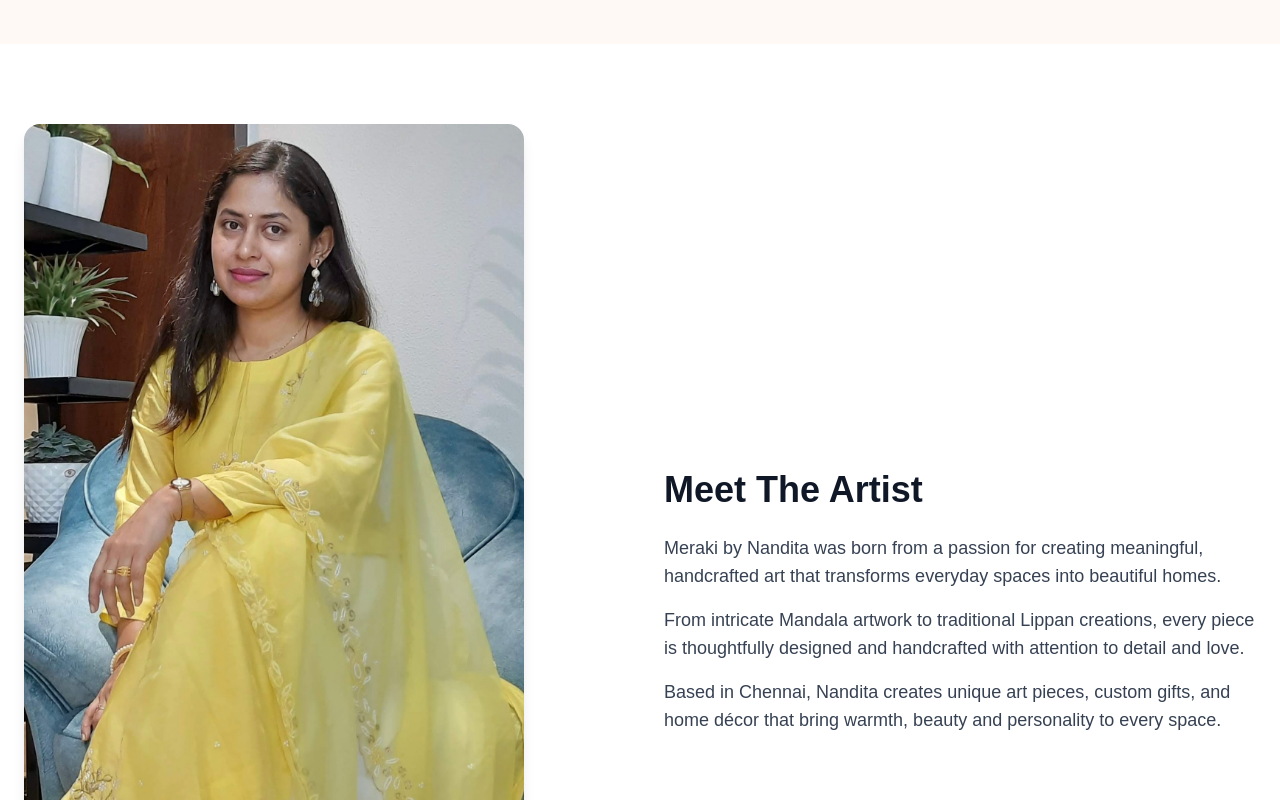
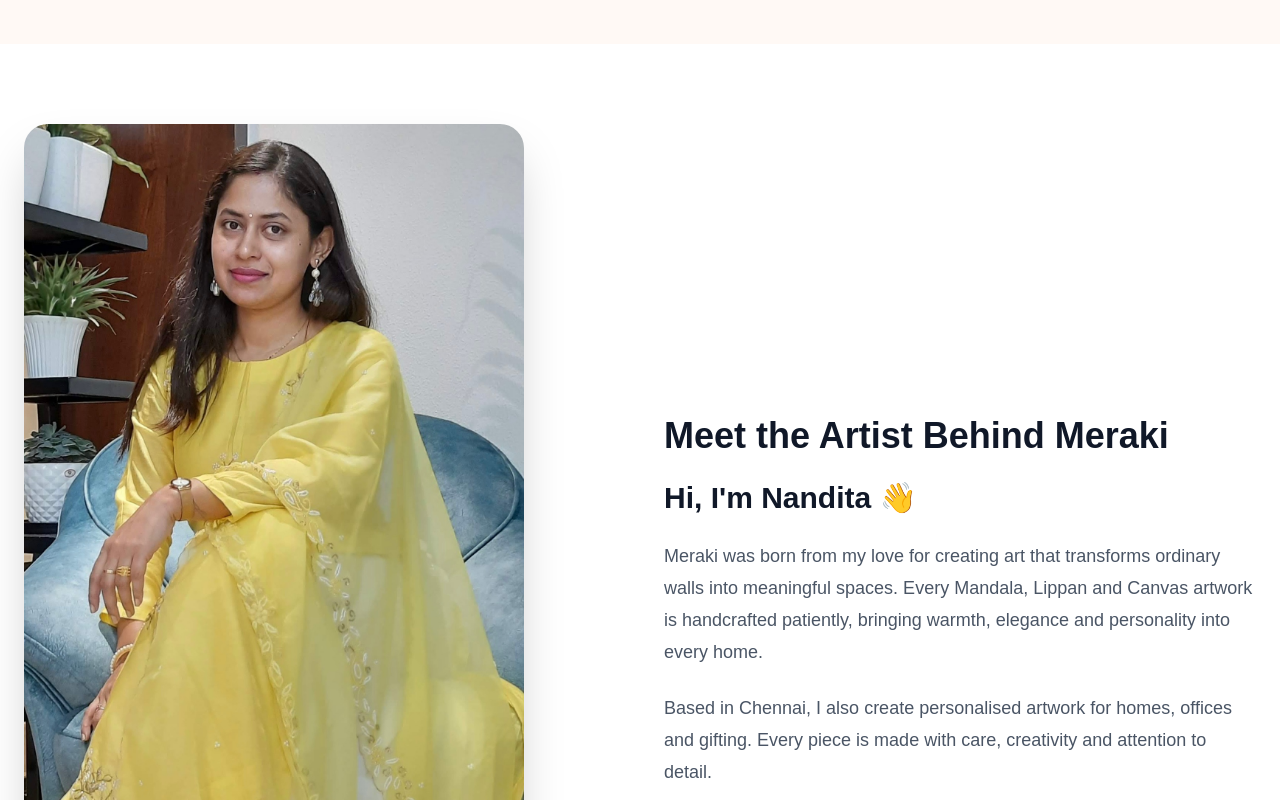
Before and after one commit to mistryshashi7674-collab/meraki-website, a Next.js app: page / in a window 1280 px wide. Shown: the part 2640-3440 px from the top of the page. Built offline with nearby package versions, Linux system fonts and the light colour scheme.

Commit message:
updated meet the artist section

```diff
--- a/app/page.tsx
+++ b/app/page.tsx
@@ -71,7 +71,7 @@
         </div>
       </section>
 
-      <FeaturedCollections/>
+      <FeaturedCollections />
       <WhyChooseMeraki />
 
       {/* Meet the Artist */}
@@ -83,31 +83,30 @@
               alt="Nandita"
               width={500}
               height={600}
-              className="rounded-2xl shadow-lg"
+              className="rounded-3xl shadow-2xl object-cover"
             />
           </div>
 
           <div>
             <h2 className="text-4xl font-bold mb-6 text-gray-900">
-              Meet The Artist
+              Meet the Artist Behind Meraki
             </h2>
 
-            <p className="text-lg text-gray-700 mb-4">
-              Meraki by Nandita was born from a passion for creating meaningful,
-              handcrafted art that transforms everyday spaces into beautiful
-              homes.
+            <h3 className="text-3xl font-bold text-gray-900">
+              Hi, I'm Nandita 👋
+            </h3>
+
+            <p className="mt-6 text-lg text-gray-600 leading-8">
+              Meraki was born from my love for creating art that transforms
+              ordinary walls into meaningful spaces. Every Mandala, Lippan and
+              Canvas artwork is handcrafted patiently, bringing warmth, elegance
+              and personality into every home.
             </p>
 
-            <p className="text-lg text-gray-700 mb-4">
-              From intricate Mandala artwork to traditional Lippan creations,
-              every piece is thoughtfully designed and handcrafted with
-              attention to detail and love.
-            </p>
-
-            <p className="text-lg text-gray-700">
-              Based in Chennai, Nandita creates unique art pieces, custom gifts,
-              and home décor that bring warmth, beauty and personality to every
-              space.
+            <p className="mt-6 text-lg text-gray-600 leading-8">
+              Based in Chennai, I also create personalised artwork for homes,
+              offices and gifting. Every piece is made with care, creativity and
+              attention to detail.
             </p>
           </div>
         </div>
```
